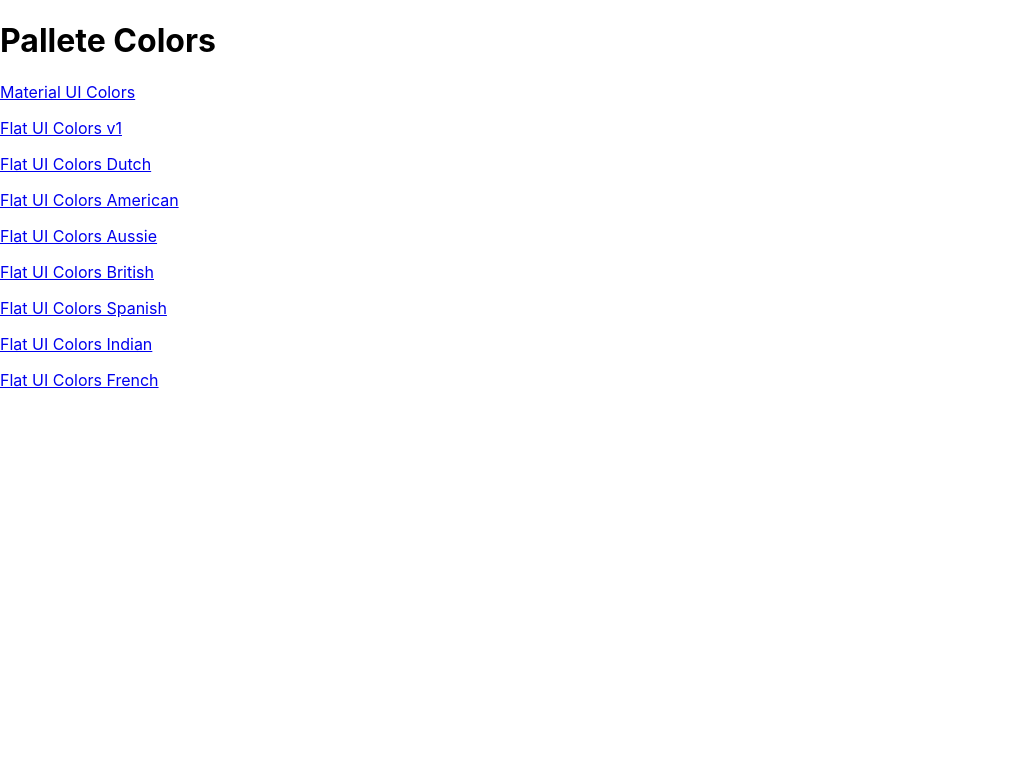
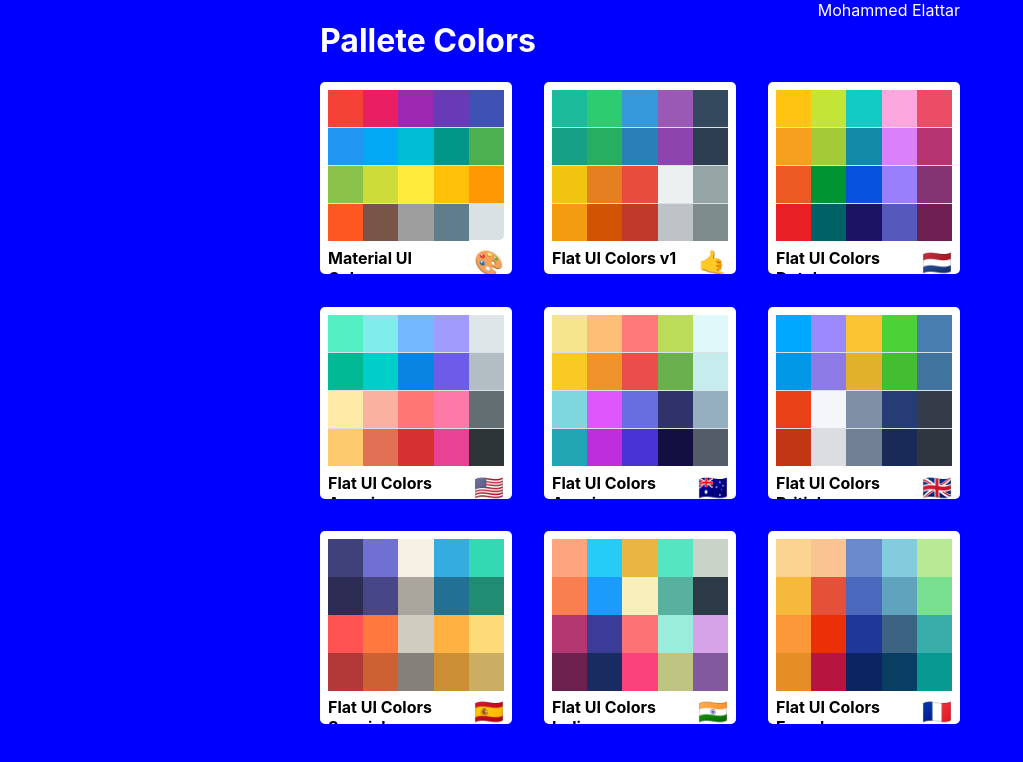
Before and after one commit to mohammed-elattar/ColorsApp, a React (Create React App) app: page / in a window 1280 px wide. Shown: the top 762 px of the page, without its empty margins (0-1023 px from the left). Built offline with nearby package versions, Linux system fonts and the light colour scheme.

Commit message:
styling minipalette

```diff
--- a/package.json
+++ b/package.json
@@ -5,6 +5,7 @@
   "dependencies": {
     "@material-ui/core": "^4.11.3",
     "@material-ui/icons": "^4.11.2",
+    "@material-ui/styles": "^4.11.3",
     "@testing-library/jest-dom": "^5.11.4",
     "@testing-library/react": "^11.1.0",
     "@testing-library/user-event": "^12.1.10",
--- /dev/null
+++ b/src/MiniPallete.js
@@ -0,0 +1,65 @@
+import React from 'react';
+import PropTypes from 'prop-types';
+import { withStyles } from '@material-ui/core/styles';
+
+const styles = {
+  root: {
+    background: 'white',
+    border: '1px solid balck',
+    borderRadius: '5px',
+    padding: '0.5rem',
+    position: 'relative',
+    overflow: 'hidden',
+    '&:hover': {
+        cursor: 'pointer',
+    }
+  },
+  colors: {
+    backgroundColor: '#dae1e4',
+    height: '150px',
+    width: '100%',
+    borderRadius: '5px',
+    overFlow: 'hidden'
+  },
+  title: {
+    display: 'flex',
+    justifyContent: 'space-between',
+    alignContent: 'center',
+    margin: 0,
+    paddingTop: '0.5rem',
+    fontSize: '1rem',
+    position: 'relative'
+  },
+  emoji: {
+    marginLeft: '0.5rem',
+    fontSize: '1.5rem'
+  },
+  minicolor: {
+    height: '25%',
+    width: '20%',
+    display: 'inline-block',
+    margin: '0 auto',
+    position: 'relative',
+    marginBottom: '-3.5px'
+  }
+};
+
+function MiniPallete(props) {
+  const { classes, paletteName, emoji, colors } = props;
+  const miniColorBoxes = colors.map(color => (
+    <div className={classes.minicolor} style={{backgroundColor: color.color}} key={color.name}></div>
+  ));
+  return (
+  <div className={classes.root}>
+    <div className={classes.colors}>{miniColorBoxes}</div>
+    <h5 className={classes.title}>
+        {paletteName}  <span className={classes.emoji}>{emoji}</span>
+    </h5>
+  </div>);
+}
+
+MiniPallete.propTypes = {
+  classes: PropTypes.object.isRequired,
+};
+
+export default withStyles(styles)(MiniPallete);
--- a/src/PalleteList.js
+++ b/src/PalleteList.js
@@ -1,23 +1,55 @@
 import React, { Component } from 'react'
-import { Link } from 'react-router-dom';
+import MiniPallete from './MiniPallete';
+import { withStyles } from '@material-ui/core/styles';
+import { findByLabelText } from '@testing-library/react';
 
-export default class PalleteList extends Component {
+const styles = {
+    root: {
+      backgroundColor: 'blue',
+      display: 'flex',
+      alignItems: 'flex-start',
+      justifyContent: 'center',
+      height: '100vh',
+    },
+    container: {
+        width: '50%',
+    },
+    nav: {
+        display: 'flex',
+        justifyContent: 'space-between',
+        color: 'white',
+        alignContent: 'center'
+    },
+    palettes: {
+        gridTemplateColumns: 'repeat(3, 30%)',
+        display: 'grid',
+        gridGap: '5%',
+    }
+  };
+class PalleteList extends Component {
     constructor(props) {
         super(props)
 
         this.state = {}
     }
     render() {
-        const {palletes} = this.props;
+        const {palletes,classes} = this.props;
         return (
-            <div>
-                <h1>Pallete Colors</h1>
-               {palletes.map(pallete => (
-               <p>
-                   <Link to={`/pallete/${pallete.id}`}>{pallete.paletteName}</Link>
-               </p>
+            <div className={classes.root}>
+                <div className={classes.container}>
+                    <div className={classes.nav}>
+                        <h1>Pallete Colors</h1>
+                        <a>Mohammed Elattar</a>
+                    </div>
+                    <div className={classes.palettes}>
+                    {palletes.map(pallete => (
+                   <MiniPallete {...pallete}/>
                ))}
+                    </div>
+                </div>
             </div>
         )
     }
 }
+
+export default withStyles(styles)(PalleteList);
```
Also changed, not shown: 1 other file (tests, documents, lock files or other folders).
